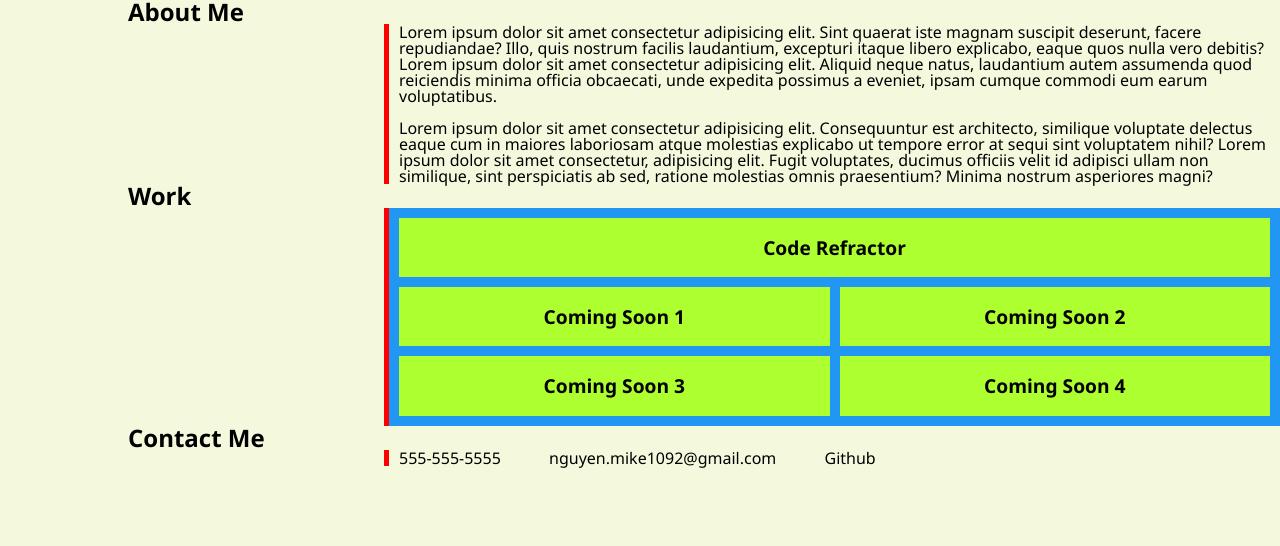
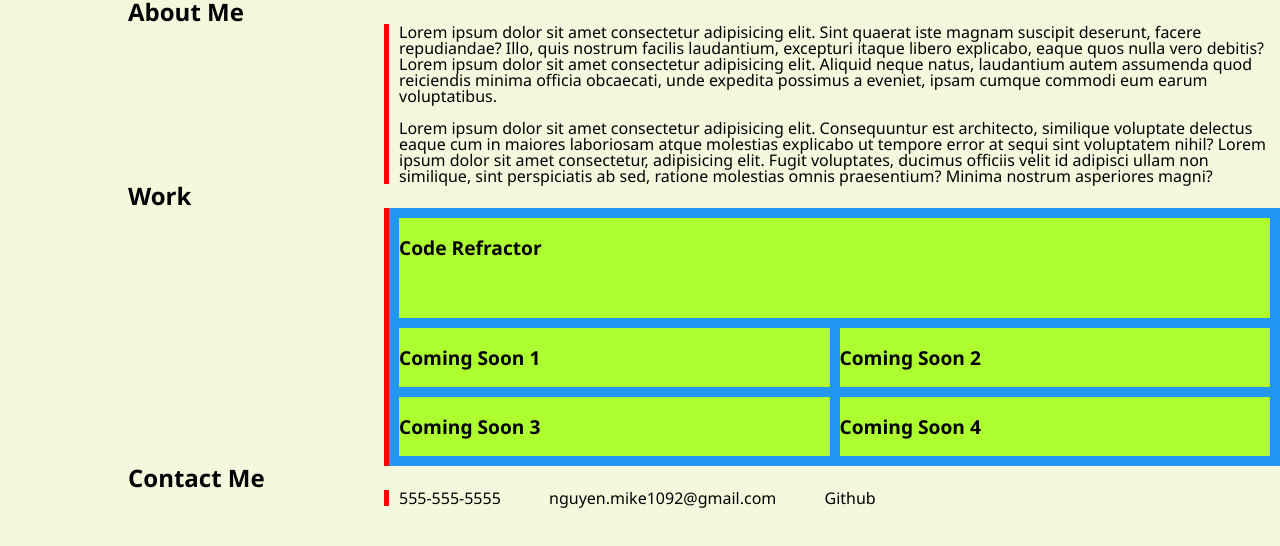
Before and after one commit to MikeNguyen1092/02_Portfolio, a plain HTML site: page index.html in a window 1280 px wide. Shown: the part 104-650 px from the top of the page. Drawn offline with Linux system fonts and the light colour scheme.

Commit message:
made first box bigger than the others

```diff
--- a/assets/css/style.css
+++ b/assets/css/style.css
@@ -54,7 +54,8 @@ h2{
     margin-right: 5%;
 }
 
-.refractor { grid-area: top; }
+.refractor { grid-area: top;
+height: 100px;}
 #soon1 { grid-area: tLeft; }
 #soon2 { grid-area: tRight; }
 #soon3 { grid-area: bLeft; }
@@ -73,7 +74,7 @@ h2{
 
 .work > div {
     background-color: greenyellow;
-    text-align: center;
+    align-self: end;
     padding: 20px 0;
     font-size: 120%;
 }
```
